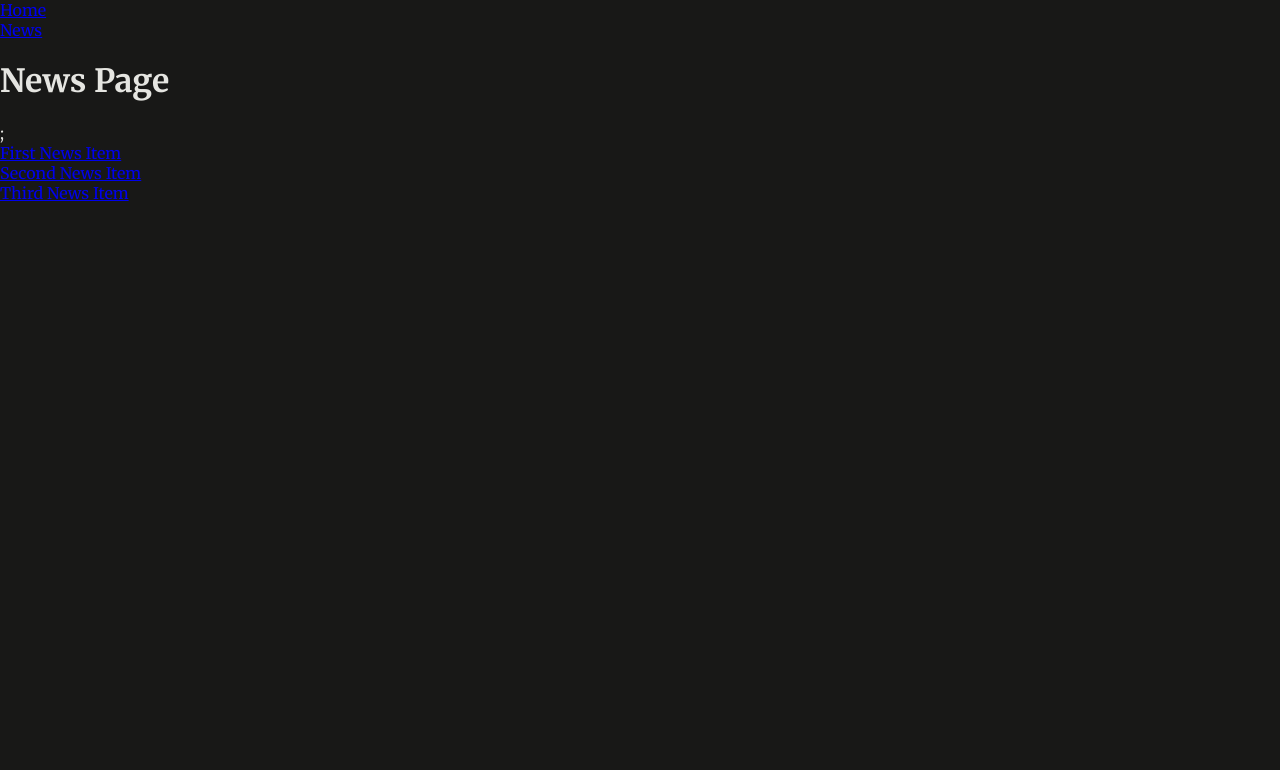
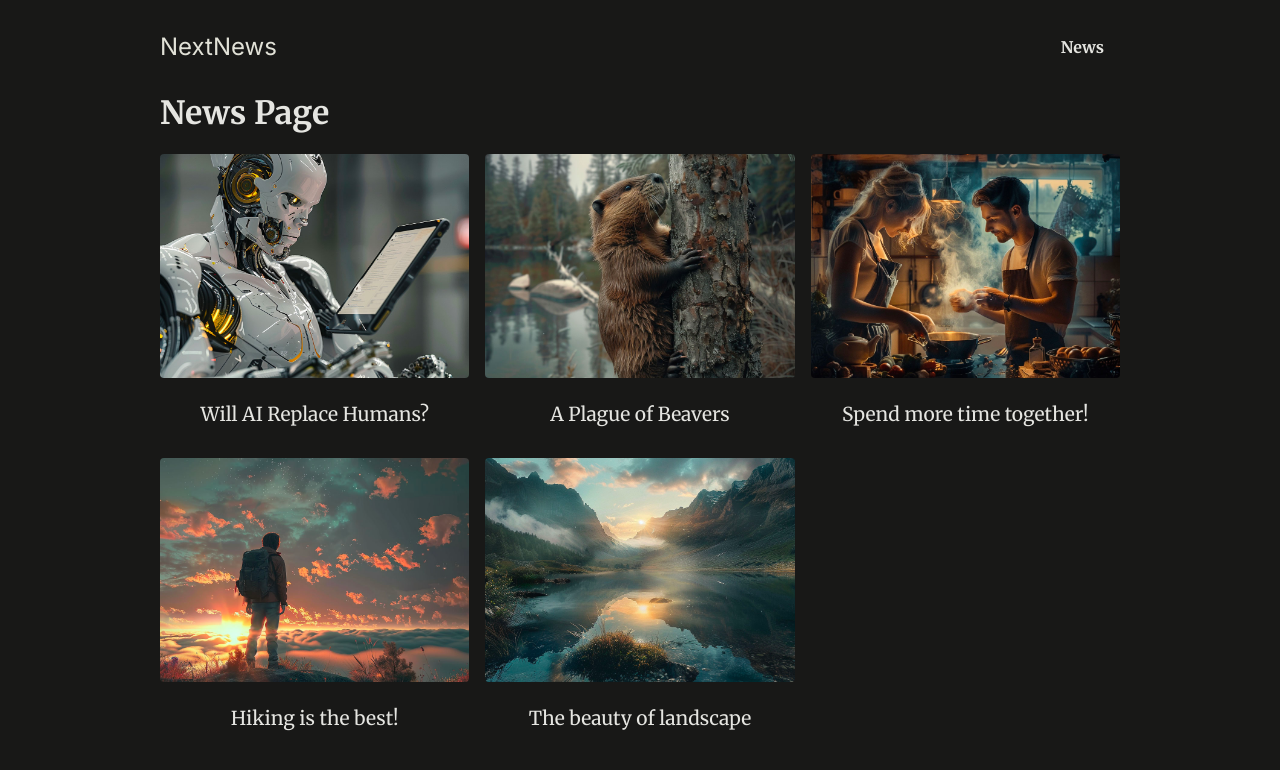
Before and after one commit to JeongMinJe/nextjs-project-news-site-udemy, a Next.js app: page /news in a window 1280 px wide. Shown: the top 770 px of the page. Built offline with nearby package versions, Linux system fonts and the light colour scheme.

Commit message:
140. 앱 스타일링 및 더미 데이터 사용

```diff
--- a/app/layout.js
+++ b/app/layout.js
@@ -10,8 +10,10 @@
   return (
     <html lang="en">
       <body>
-        <MainHeader />
-        {children}
+        <div id="page">
+          <MainHeader />
+          {children}
+        </div>
       </body>
     </html>
   );
--- a/app/news/page.js
+++ b/app/news/page.js
@@ -1,19 +1,22 @@
 import Link from "next/link";
+import { DUMMY_NEWS } from "@/dummy-news";
 
 export default function NewsPage() {
   return (
     <>
-      <h1>News Page</h1>;
-      <ul>
-        <li>
-          <Link href="/news/first-news">First News Item</Link>
-        </li>
-        <li>
-          <Link href="/news/second-news">Second News Item</Link>
-        </li>
-        <li>
-          <Link href="/news/third-news">Third News Item</Link>
-        </li>
+      <h1>News Page</h1>
+      <ul className="news-list">
+        {DUMMY_NEWS.map((newsItem) => (
+          <li key={newsItem.key}>
+            <Link href={`/news/${newsItem.slug}`}>
+              <img
+                src={`/images/news/${newsItem.image}`}
+                alt={newsItem.title}
+              />
+              <span>{newsItem.title}</span>
+            </Link>
+          </li>
+        ))}
       </ul>
     </>
   );
--- a/components/main-header.js
+++ b/components/main-header.js
@@ -2,15 +2,17 @@
 
 export default function MainHeader() {
   return (
-    <header>
-      <ul>
-        <li>
-          <Link href="/">Home</Link>
-        </li>
-        <li>
-          <Link href="/news">News</Link>
-        </li>
-      </ul>
+    <header id="main-header">
+      <div id="logo">
+        <Link href="/">NextNews</Link>
+      </div>
+      <nav>
+        <ul>
+          <li>
+            <Link href="/news">News</Link>
+          </li>
+        </ul>
+      </nav>
     </header>
   );
 }
--- /dev/null
+++ b/dummy-news.js
@@ -0,0 +1,43 @@
+export const DUMMY_NEWS = [
+  {
+    id: 'n1',
+    slug: 'will-ai-replace-humans',
+    title: 'Will AI Replace Humans?',
+    image: 'ai-robot.jpg',
+    date: '2021-07-01',
+    content:
+      'Since late 2022 AI is on the rise and therefore many people worry whether AI will replace humans. The answer is not that simple. AI is a tool that can be used to automate tasks, but it can also be used to augment human capabilities. The future is not set in stone, but it is clear that AI will play a big role in the future. The question is how we will use it.',
+  },
+  {
+    id: 'n2',
+    slug: 'beaver-plague',
+    title: 'A Plague of Beavers',
+    image: 'beaver.jpg',
+    date: '2022-05-01',
+    content: 'Beavers are taking over the world. They are building dams everywhere and flooding entire cities. What can we do to stop them?',
+  },
+  {
+    id: 'n3',
+    slug: 'couple-cooking',
+    title: 'Spend more time together!',
+    image: 'couple-cooking.jpg',
+    date: '2024-03-01',
+    content: 'Cooking together is a great way to spend more time with your partner. It is fun and you get to eat something delicious afterwards. What are you waiting for? Get cooking!',
+  },
+  {
+    id: 'n4',
+    slug: 'hiking',
+    title: 'Hiking is the best!',
+    image: 'hiking.jpg',
+    date: '2024-01-01',
+    content: 'Hiking is a great way to get some exercise and enjoy the great outdoors. It is also a great way to clear your mind and reduce stress. So what are you waiting for? Get out there and start hiking!',
+  },
+  {
+    id: 'n5',
+    slug: 'landscape',
+    title: 'The beauty of landscape',
+    image: 'landscape.jpg',
+    date: '2022-07-01',
+    content: 'Landscape photography is a great way to capture the beauty of nature. It is also a great way to get outside and enjoy the great outdoors. So what are you waiting for? Get out there and start taking some pictures!',
+  },
+];
```
Also changed, not shown: app/news/[id]/page.js (deleted, +0 -9 lines), app/news/[slug]/page.js (added, +17 -0 lines).
